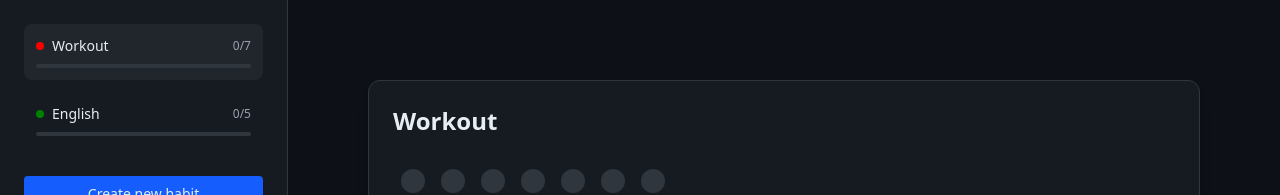
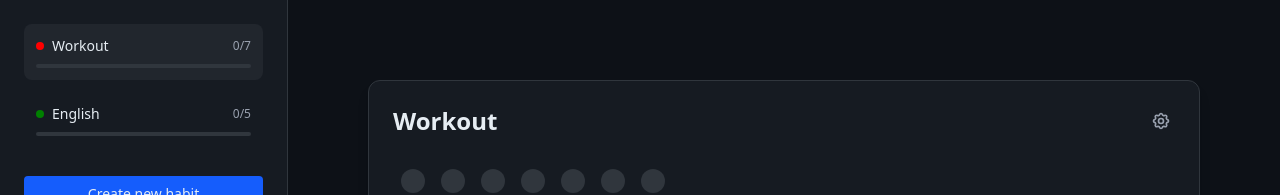
Before and after one commit to Totemy/habit_app, a Vue app in the folder habit-app/: page / in a window 1280 px wide. Shown: the top 195 px of the page. Built offline with nearby package versions, Linux system fonts and the light colour scheme.

Commit message:
Refactor composition, added settings for habit

```diff
--- a/habit-app/src/components/HabitDetails.vue
+++ b/habit-app/src/components/HabitDetails.vue
@@ -1,25 +1,61 @@
 <script setup lang="ts">
-import { ref, Teleport, watch } from 'vue'
+import { inject, ref, Teleport, watch } from 'vue'
 import { useHabitItems } from '../composables/useHabitItems'
 import type { Habit } from '../types/Habit'
 import HabitItem from './HabitItem.vue'
+import type { useHabitManager } from '../composables/useHabitManager'
+import HabitEditModal from './HabitEditModal.vue'
 
 const props = defineProps<{
   habit: Habit
 }>()
 
+const habitManager = inject<ReturnType<typeof useHabitManager>>('habitManager')
 const { handleClick, progressCount, progressPercent, done, undo, reset } =
   useHabitItems(props.habit.items)
 
 const showSuccess = ref(false)
+const showEdit = ref(false)
 
 watch(progressPercent, (value) => {
   if (value === 100) showSuccess.value = true
 })
+
+const handleSave = (title: string, count: number, color: string) => {
+  habitManager?.edit(props.habit.id, title, count, color)
+  showEdit.value = false
+}
 </script>
 <template>
   <div class="card p-6">
-    <h2 class="text-2xl font-bold mb-6">{{ habit.title }}</h2>
+    <div class="flex items-center justify-between mb-6">
+      <h2 class="text-2xl font-bold">{{ habit.title }}</h2>
+      <button
+        class="text-gray-400 hover:text-white transition p-1"
+        @click="showEdit = true"
+      >
+        <svg
+          xmlns="http://www.w3.org/2000/svg"
+          class="w-5 h-5"
+          fill="none"
+          viewBox="0 0 24 24"
+          stroke="currentColor"
+        >
+          <path
+            stroke-linecap="round"
+            stroke-linejoin="round"
+            stroke-width="2"
+            d="M10.325 4.317c.426-1.756 2.924-1.756 3.35 0a1.724 1.724 0 002.573 1.066c1.543-.94 3.31.826 2.37 2.37a1.724 1.724 0 001.065 2.572c1.756.426 1.756 2.924 0 3.35a1.724 1.724 0 00-1.066 2.573c.94 1.543-.826 3.31-2.37 2.37a1.724 1.724 0 00-2.572 1.065c-.426 1.756-2.924 1.756-3.35 0a1.724 1.724 0 00-2.573-1.066c-1.543.94-3.31-.826-2.37-2.37a1.724 1.724 0 00-1.065-2.572c-1.756-.426-1.756-2.924 0-3.35a1.724 1.724 0 001.066-2.573c-.94-1.543.826-3.31 2.37-2.37.996.608 2.296.07 2.572-1.065z"
+          />
+          <path
+            stroke-linecap="round"
+            stroke-linejoin="round"
+            stroke-width="2"
+            d="M15 12a3 3 0 11-6 0 3 3 0 016 0z"
+          />
+        </svg>
+      </button>
+    </div>
     <div class="flex flex-wrap">
       <HabitItem
         v-for="(item, index) in habit.items"
@@ -46,6 +82,12 @@ watch(progressPercent, (value) => {
       <button class="button m-1" @click="undo">Undo one</button>
       <button class="button m-1" @click="reset">Reset</button>
     </div>
+    <HabitEditModal
+      v-if="showEdit"
+      :habit="habit"
+      @save="handleSave"
+      @close="showEdit = false"
+    />
     <Teleport to="body">
       <div
         v-if="showSuccess"
--- /dev/null
+++ b/habit-app/src/components/HabitEditModal.vue
@@ -0,0 +1,72 @@
+<script setup lang="ts">
+import { ref } from 'vue'
+import type { Habit } from '../types/Habit'
+
+const props = defineProps<{
+  habit: Habit
+}>()
+
+const emit = defineEmits<{
+  (e: 'save', title: string, count: number, color: string): void
+  (e: 'close'): void
+}>()
+
+const title = ref(props.habit.title)
+const count = ref(props.habit.items.length)
+const color = ref(props.habit.color)
+
+const handleSave = () => {
+  if (!title.value.trim()) return
+  emit('save', title.value, count.value, color.value)
+}
+</script>
+
+<template>
+  <Teleport to="body">
+    <div
+      class="fixed inset-0 bg-black/50 flex items-center justify-center z-50"
+    >
+      <div class="card p-6 w-full max-w-md">
+        <h3 class="text-lg font-semibold mb-4">Edit Habit</h3>
+
+        <div class="space-y-3">
+          <input
+            v-model="title"
+            type="text"
+            placeholder="Habit name"
+            class="input"
+          />
+
+          <input
+            v-model.number="count"
+            type="number"
+            min="1"
+            class="input"
+            @keydown="
+              (e) => {
+                if (e.key === '-' || e.key === 'e') e.preventDefault()
+              }
+            "
+          />
+
+          <div class="flex items-center gap-3">
+            <p class="text-sm">Color:</p>
+            <input
+              type="color"
+              v-model="color"
+              class="w-full h-10 rounded cursor-pointer"
+            />
+          </div>
+
+          <button class="button w-full" @click="handleSave">Save</button>
+          <button
+            class="button w-full bg-transparent border border-[#30363d] hover:bg-[#21262d]"
+            @click="emit('close')"
+          >
+            Cancel
+          </button>
+        </div>
+      </div>
+    </div>
+  </Teleport>
+</template>
--- a/habit-app/src/components/HabitSidebar.vue
+++ b/habit-app/src/components/HabitSidebar.vue
@@ -29,7 +29,7 @@ const selectHabit = (id: string) => {
       :habit="habit"
       :is-active="habitManager.activeHabitId.value === habit.id"
       :is-editing="habitManager.editingHabitId.value === habit.id"
-      :is-resizing="habitManager.resizeHabitId.value === habit.id"
+      :is-resizing="habitManager.resizingHabitId.value === habit.id"
       @click="selectHabit(habit.id)"
       @rename="(title: string) => habitManager.rename(habit.id, title)"
       @resize="(count: number) => habitManager.resize(habit.id, count)"
--- a/habit-app/src/composables/useHabitManager.ts
+++ b/habit-app/src/composables/useHabitManager.ts
@@ -1,45 +1,38 @@
 import { computed, ref } from 'vue'
 import type { Habit } from '../types/Habit'
-import { createHabit } from '../utils/habitHelper'
-import { createHabitItems } from '../utils/habitHelper'
+import { createHabit, createHabitItems } from '../utils/habitHelper'
 
 export function useHabitManager() {
   const showCreate = ref(false)
   const habits = ref<Habit[]>([])
+
   const activeHabitId = ref<string | null>(null)
   const editingHabitId = ref<string | null>(null)
-  const resizeHabitId = ref<string | null>(null)
+  const resizingHabitId = ref<string | null>(null)
 
-  const markAsResizing = (id: string) => {
-    resizeHabitId.value = id
+  //  helpers
+  const findHabit = (id: string) => habits.value.find((h) => h.id === id)
+
+  const updateItemsCount = (habit: Habit, newCount: number) => {
+    const current = habit.items.length
+
+    if (newCount > current) {
+      habit.items.push(...createHabitItems(newCount - current))
+    } else if (newCount < current) {
+      habit.items.splice(newCount)
+    }
   }
 
+  //  actions
   const add = (title: string, count: number, color: string) => {
     const habit = createHabit(title, count, color)
-
     habits.value.push(habit)
 
     if (!activeHabitId.value) {
       activeHabitId.value = habit.id
     }
   }
-  const resize = (id: string, newCount: number) => {
-    const habit = habits.value.find((h) => h.id === id)
 
-    if (!habit) return
-
-    const current = habit.items.length
-
-    if (newCount > current) {
-      habit.items.push(...createHabitItems(newCount - current))
-    }
-
-    if (newCount < current) {
-      habit.items.splice(newCount)
-    }
-
-    resizeHabitId.value = null
-  }
   const remove = (id: string) => {
     habits.value = habits.value.filter((h) => h.id !== id)
 
@@ -47,47 +40,72 @@ export function useHabitManager() {
       activeHabitId.value = habits.value[0]?.id ?? null
     }
   }
+
+  const edit = (id: string, title: string, count: number, color: string) => {
+    const habit = findHabit(id)
+    if (!habit) return
+
+    habit.title = title
+    habit.color = color
+    updateItemsCount(habit, count)
+  }
+
   const rename = (id: string, title: string) => {
-    const habit = habits.value.find((item) => item.id === id)
-
+    const habit = findHabit(id)
     if (!habit) return
 
     habit.title = title
     editingHabitId.value = null
   }
+
+  const resize = (id: string, count: number) => {
+    const habit = findHabit(id)
+    if (!habit) return
+
+    updateItemsCount(habit, count)
+    resizingHabitId.value = null
+  }
+
+  //  state setters
+  const setActive = (id: string) => {
+    activeHabitId.value = id
+  }
+
   const markAsEditing = (id: string) => {
     editingHabitId.value = id
   }
-  const setActive = (id: string) => {
-    activeHabitId.value = id
-  }
-  const active = computed(
-    () => habits.value.find((h) => h.id === activeHabitId.value) || null,
-  )
 
-  const openCreate = () => {
-    showCreate.value = true
+  const markAsResizing = (id: string) => {
+    resizingHabitId.value = id
   }
 
-  const closeCreate = () => {
-    showCreate.value = false
-  }
+  const openCreate = () => (showCreate.value = true)
+  const closeCreate = () => (showCreate.value = false)
+
+  //  computed
+  const active = computed(() => findHabit(activeHabitId.value ?? '') ?? null)
 
   return {
+    // state
     habits,
     active,
-    setActive,
+    activeHabitId,
+    editingHabitId,
+    resizingHabitId,
+    showCreate,
+
+    // actions
     add,
     remove,
+    edit,
     rename,
     resize,
-    showCreate,
+
+    // UI state
+    setActive,
+    markAsEditing,
+    markAsResizing,
     openCreate,
     closeCreate,
-    editingHabitId,
-    markAsEditing,
-    activeHabitId,
-    resizeHabitId,
-    markAsResizing,
   }
 }
--- a/habit-app/src/types/Habit.ts
+++ b/habit-app/src/types/Habit.ts
@@ -6,4 +6,5 @@ export interface Habit {
   title: string
   items: HabitItem[]
   color: string
+  description?: string
 }
--- a/habit-app/vite.config.ts
+++ b/habit-app/vite.config.ts
@@ -4,5 +4,8 @@ import tailwindcss from '@tailwindcss/vite'
 
 // https://vite.dev/config/
 export default defineConfig({
+  server: {
+    host: true,
+  },
   plugins: [tailwindcss(), vue()],
 })
```
